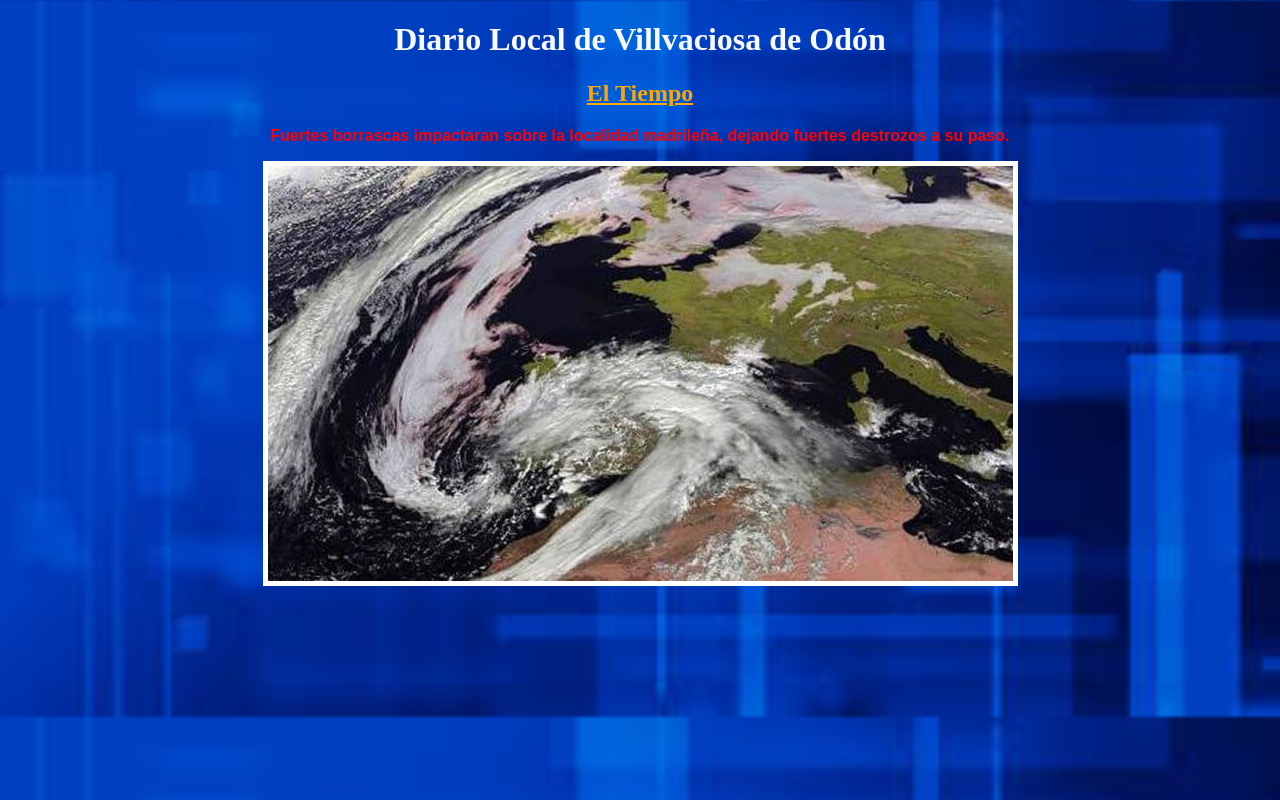
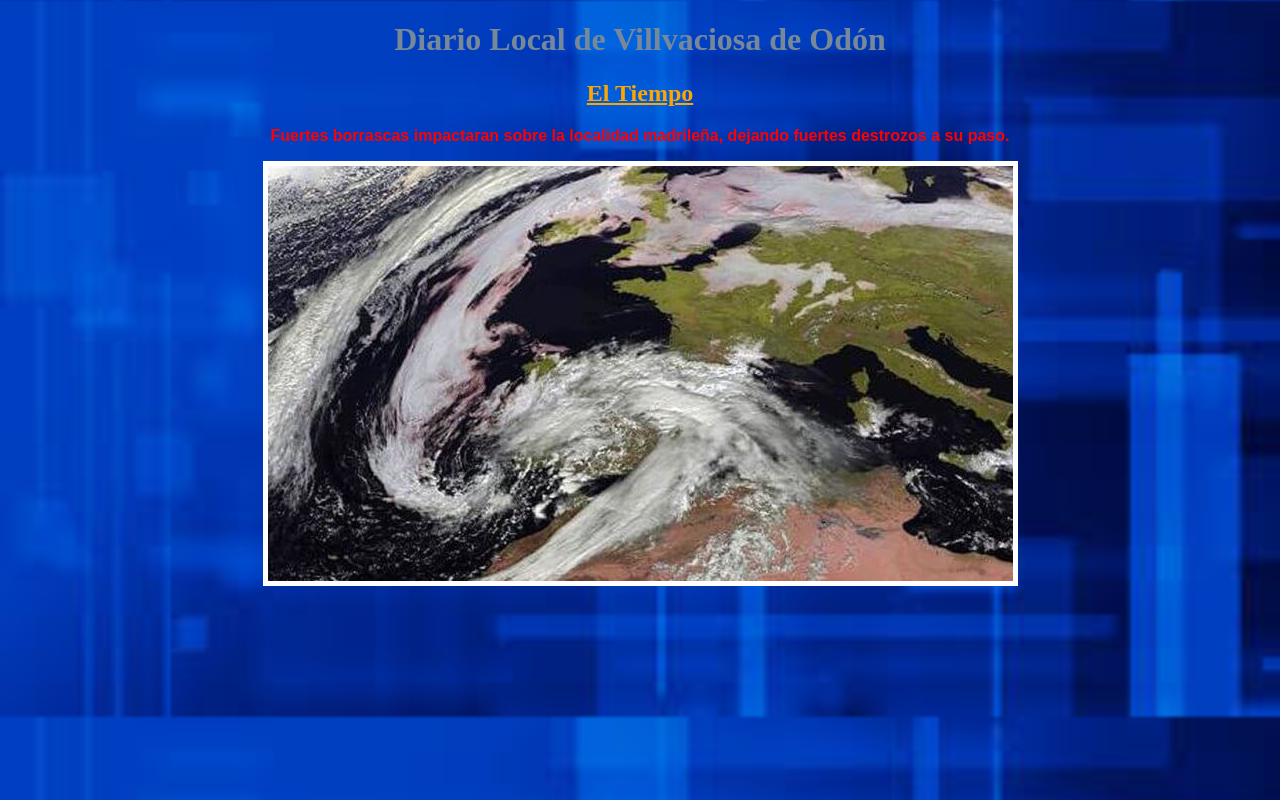
Before and after one commit to lloren27/Noticia-Tiempo-RSS, a plain HTML site: page index.html in a window 1280 px wide. Drawn offline with Linux system fonts and the light colour scheme.

Commit message:
Update formato_Periodico_1.css

```diff
--- a/formato_Periodico_1.css
+++ b/formato_Periodico_1.css
@@ -6,7 +6,7 @@ background-size: cover;
 }
 h1{
 
-  color:#F8F8FF;
+  color:#778899;
   text-align: center;
 
 }
```
